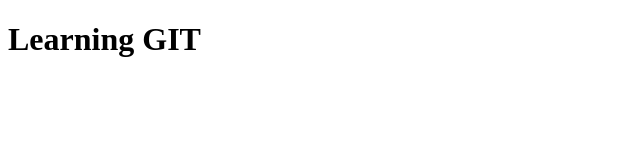
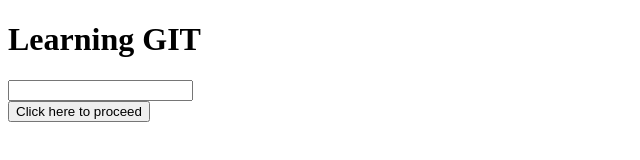
Before and after one commit to tanvirce12/first-website, a plain HTML site: page index.html in a window 1280 px wide. Shown: the whole page, without its empty margins (0-640 px from the left). Drawn offline with Linux system fonts and the light colour scheme.

Commit message:
Done Adding Button

```diff
--- a/index.html
+++ b/index.html
@@ -8,5 +8,8 @@
 </head>
 <body>
     <h1>Learning GIT</h1>
+    <input type="Text">
+    <br>
+    <button>Click here to proceed</button>
 </body>
 </html>
```
